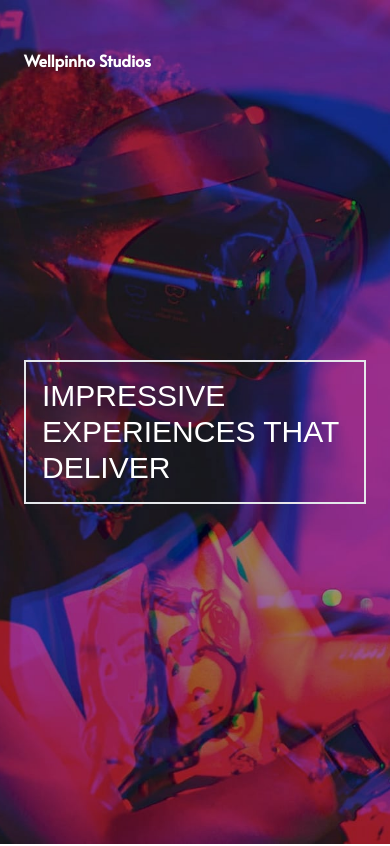
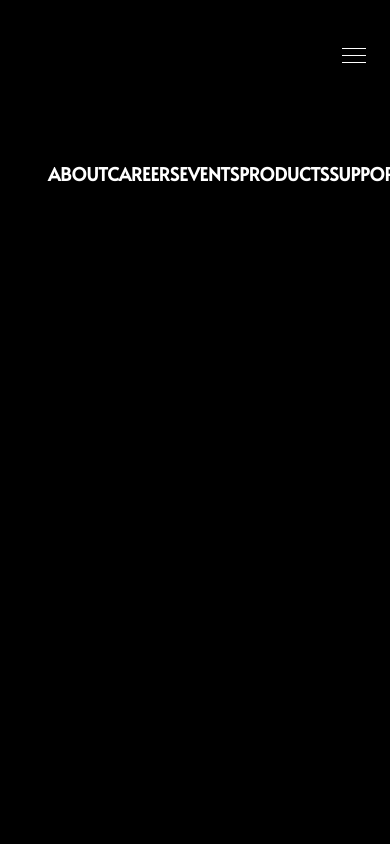
Before and after one commit to wellpinho/nextjs-wellstudios, a Next.js app: page / in a window 390 px wide. Shown: the top 846 px of the page. Built offline with nearby package versions, Linux system fonts and the light colour scheme.

Commit message:
menu amburger

```diff
--- a/src/app/components/navbar/index.tsx
+++ b/src/app/components/navbar/index.tsx
@@ -1,4 +1,21 @@
+'use client'
+
+import { useState } from "react"
+
 const Navbar = () => {
+    const [value, setValue] = useState('')
+    const [open, setOpen] = useState('')
+
+    function handleMenu() {
+        if (value !== 'open') {
+            setValue('open')
+            setOpen('flex')
+        } else {
+            setValue('')
+            setOpen('hidden')
+        }
+    }
+
     return (
         <nav className="flex items-center justify-between font-bold text-white">
             <h2 className="text-white">Wellpinho Studios</h2>
@@ -39,6 +56,53 @@ const Navbar = () => {
                     </div>
                 </div>
             </div>
+
+            <div className="md:hidden">
+                <button
+                    onClick={() => handleMenu()}
+                    id="menu-button"
+                    type="button"
+                    className={`
+                        ${value}
+                        z-40
+                        block
+                        hamburger
+                        md:hidden
+                        focus:outline-none
+                    `}>
+                        <span className="hamburger-top"></span>
+                        <span className="hamburger-middle"></span>
+                        <span className="hamburger-bottom"></span>
+                    </button>
+            </div>
+
+            <div
+                id="menu"
+                className={`
+                    absolute
+                    top-0
+                    bottom-0
+                    left-0
+                    ${open}
+                    flex-col
+                    self-end
+                    w-full
+                    min-h-screen
+                    py-1
+                    pt-40
+                    pl-12
+                    space-y-3
+                    text-lg
+                    text-white
+                    uppercase
+                    bg-black
+                `}>
+                <a href="" className="hover:text-pink-500">About</a>
+                <a href="" className="hover:text-pink-500">Careers</a>
+                <a href="" className="hover:text-pink-500">Events</a>
+                <a href="" className="hover:text-pink-500">Products</a>
+                <a href="" className="hover:text-pink-500">Support</a>
+            </div>
         </nav>
     )
 }
--- a/src/app/globals.css
+++ b/src/app/globals.css
@@ -4,6 +4,51 @@
 
 .link {
     @apply mx-2 group-hover:border-b group-hover:border-blue-50
+}
+
+.hamburger {
+    cursor: pointer;
+    width: 24px;
+    height: 24px;
+    transition: all 0.25s;
+    position: relative;
+}
+
+.hamburger-top,
+.hamburger-middle,
+.hamburger-bottom {
+    position: absolute;
+    width: 24px;
+    height: 1px;
+    top: 0;
+    left: 0;
+    background: #fff;
+    transform: rotate(0);
+    transition: all 0.5s;
+}
+
+.hamburger-middle {
+    transform: translateY(7px);
+}
+
+.hamburger-bottom {
+    transform: translateY(14px);
+}
+
+.open {
+    transform: rotate(90deg);
+}
+
+.open .hamburger-top {
+    transform: rotate(45deg) translateY(6px) translateX(6px);
+}
+
+.open .hamburger-middle {
+    display: none;
+}
+
+.open .hamburger-bottom {
+    transform: rotate(-45deg) translateY(6px) translateX(-6px);
 }
 
 #hero {
```
